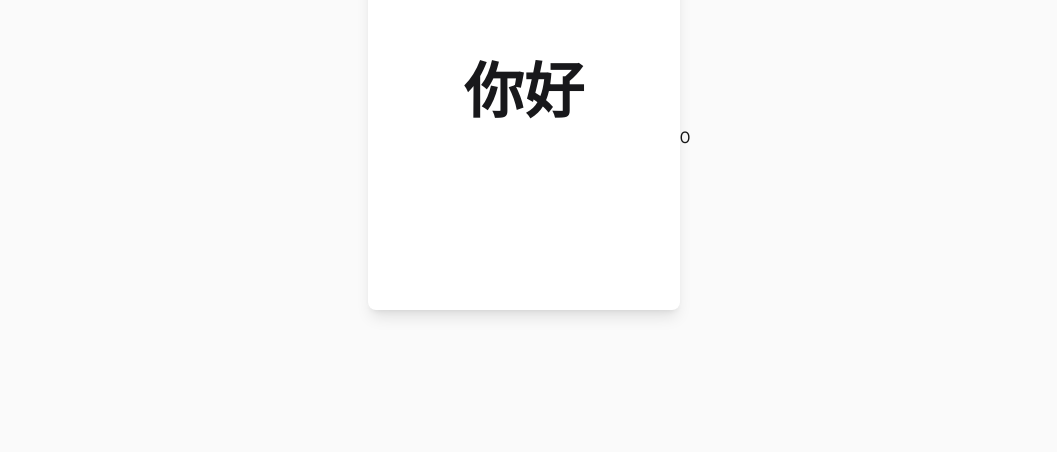
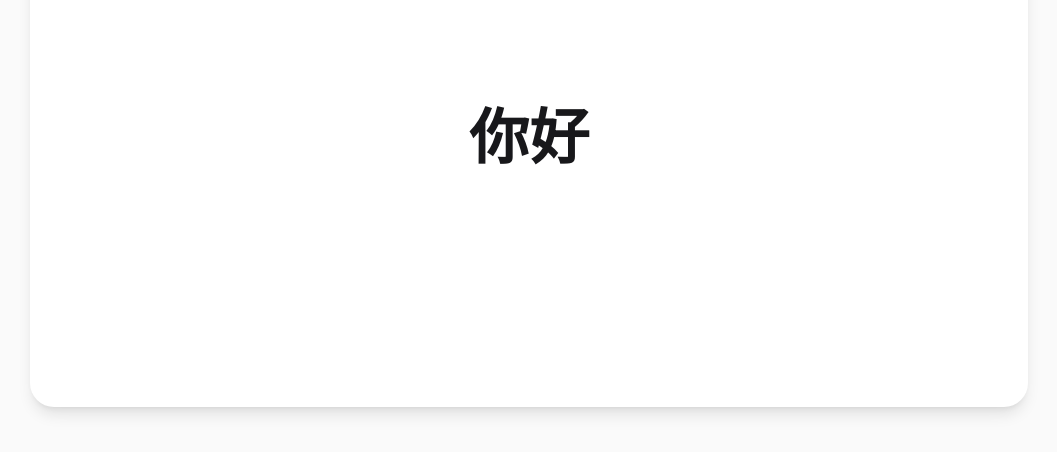
Before and after one commit to gianluca-venturini/chinese-flashcards, a Next.js app: page / in a window 1280 px wide. Shown: the part 262-714 px from the top of the page, without its empty margins (111-1168 px from the left). Built offline with nearby package versions, Linux system fonts and the light colour scheme.

Commit message:
Show up to three cards

```diff
--- a/src/app/page.tsx
+++ b/src/app/page.tsx
@@ -31,9 +31,8 @@ const words: Word[] = [
   },
 ];
 
-const SWIPE_THRESHOLD_X = 100;
-const MAX_SWIPE_OFFSET_X = 500;
-const ANIMATION_DURATION_MS = 500;
+const ANIMATION_DURATION_MS = 200;
+const MAX_WORDS_STACK = 3;
 
 export default function Home() {
   const [currentIndex, setCurrentIndex] = useState<number>(0);
@@ -41,8 +40,22 @@ export default function Home() {
   const [swipeOffset, setSwipeOffset] = useState<number>(0);
   const [isSwiping, setIsSwiping] = useState<boolean>(false);
   const [startX, setStartX] = useState<number>(0);
+  const [screenWidth, setScreenWidth] = useState<number>(800); // Default fallback value
 
-  const currentWord = useMemo(() => words[currentIndex % words.length], [currentIndex]);
+  const SWIPE_THRESHOLD_X = screenWidth / 6;
+  const MAX_SWIPE_OFFSET_X = screenWidth / 2;
+
+  useEffect(() => {
+    // Initialize screen width after mount to avoid hydration mismatch
+    // This setState call is intentional to sync with browser API after hydration
+    setScreenWidth(window.innerWidth); // eslint-disable-line
+
+    const handleResize = () => setScreenWidth(window.innerWidth);
+    window.addEventListener('resize', handleResize);
+    return () => window.removeEventListener('resize', handleResize);
+  }, []);
+
+  const nextWords = useMemo(() => words.slice(currentIndex, currentIndex + MAX_WORDS_STACK), [currentIndex]);
 
   const handleSwipeStart = useCallback((clientX: number) => {
     setStartX(clientX);
@@ -73,7 +86,7 @@ export default function Home() {
     if (!isSwiping) return;
     setIsSwiping(false);
 
-    if (swipeOffset === 0) {
+    if (Math.abs(swipeOffset) < 5) {
       debouncedFlipRevealed();
     }
 
@@ -88,31 +101,55 @@ export default function Home() {
     } else {
       setSwipeOffset(0);
     }
-  }, [isSwiping, swipeOffset, debouncedFlipRevealed]);
+  }, [isSwiping, swipeOffset, debouncedFlipRevealed, SWIPE_THRESHOLD_X, MAX_SWIPE_OFFSET_X]);
+
+  const handleMouseLeave = useCallback(() => {
+    if (isSwiping) {
+      setIsSwiping(false);
+      setSwipeOffset(0);
+    }
+  }, [isSwiping]);
 
   return (
     <div className="flex h-screen w-screen select-none items-center justify-center overflow-hidden bg-zinc-50 p-4 font-sans dark:bg-black">
+      <div className="relative flex-1 h-full" style={{ maxWidth: '80%', maxHeight: '70%' }}>
+        {nextWords.map((currentWord, index) => {
+          const isTopCard = index === 0;
+          const scale = 1 - (index * 0.05);
+          const translateY = -(index * 10);
+
+          return (
             <div
-        key={currentIndex}
-        onMouseDown={(e) => handleSwipeStart(e.clientX)}
-        onMouseMove={(e) => handleSwipeMove(e.clientX)}
-        onMouseUp={handleSwipeEnd}
-        onTouchStart={(e) => handleSwipeStart(e.touches[0].clientX)}
-        onTouchMove={(e) => handleSwipeMove(e.touches[0].clientX)}
-        onTouchEnd={handleSwipeEnd}
-        className="flex cursor-pointer flex-col items-center justify-center rounded-lg bg-white p-12 shadow-lg transition-all hover:shadow-xl sm:p-24 dark:bg-zinc-900"
+              key={currentIndex + index}
+              onMouseDown={isTopCard ? (e) => handleSwipeStart(e.clientX) : undefined}
+              onMouseMove={isTopCard ? (e) => handleSwipeMove(e.clientX) : undefined}
+              onMouseUp={isTopCard ? handleSwipeEnd : undefined}
+              onMouseLeave={isTopCard ? handleMouseLeave : undefined}
+              onTouchStart={isTopCard ? (e) => handleSwipeStart(e.touches[0].clientX) : undefined}
+              onTouchMove={isTopCard ? (e) => handleSwipeMove(e.touches[0].clientX) : undefined}
+              onTouchEnd={isTopCard ? handleSwipeEnd : undefined}
+              className="absolute left-0 top-0 flex w-full h-full cursor-pointer flex-col items-center justify-center rounded-3xl bg-white p-12 shadow-lg transition-all hover:shadow-xl sm:p-24 dark:bg-zinc-900"
               style={{
-          transform: `translateX(${swipeOffset}px) rotate(${swipeOffset * 0.05}deg)`,
-          transition: isSwiping ? "none" : `transform ${ANIMATION_DURATION_MS}ms ease-out, opacity ${ANIMATION_DURATION_MS}ms ease-out`,
-          opacity: Math.abs(swipeOffset) < SWIPE_THRESHOLD_X ? 1 : 1-(Math.abs(swipeOffset)- SWIPE_THRESHOLD_X)/(MAX_SWIPE_OFFSET_X-SWIPE_THRESHOLD_X),
+                zIndex: MAX_WORDS_STACK - index,
+                transform: isTopCard
+                  ? `translateX(${swipeOffset}px) rotate(${swipeOffset * 0.05}deg)`
+                  : `translateY(${translateY}px) scale(${scale})`,
+                transition: isSwiping && isTopCard ? "none" : `transform ${ANIMATION_DURATION_MS}ms ease-out, opacity ${ANIMATION_DURATION_MS}ms ease-out`,
+                opacity: isTopCard && Math.abs(swipeOffset) < SWIPE_THRESHOLD_X
+                  ? 1
+                  : isTopCard
+                  ? 1-(Math.abs(swipeOffset)- SWIPE_THRESHOLD_X)/(MAX_SWIPE_OFFSET_X-SWIPE_THRESHOLD_X)
+                  : 1,
+                pointerEvents: isTopCard ? 'auto' : 'none',
               }}
             >
+              <div className="relative flex flex-col items-center">
                 <h1 className="text-5xl font-bold text-zinc-900 sm:text-6xl dark:text-white">
                   {currentWord.chinese}
                 </h1>
                 <div
-          className={`mt-4 flex flex-col items-center gap-2 text-center transition-opacity duration-75 sm:mt-6 ${
-            isRevealed ? "opacity-100" : "opacity-0"
+                  className={`absolute top-full mt-4 flex flex-col items-center gap-2 text-center transition-opacity duration-75 sm:mt-6 ${
+                    isTopCard && isRevealed ? "opacity-100" : "opacity-0"
                   }`}
                 >
                   <p className="text-xl text-zinc-600 sm:text-2xl dark:text-zinc-400">
@@ -123,7 +160,10 @@ export default function Home() {
                   </p>
                 </div>
               </div>
-      {swipeOffset}
+            </div>
+          );
+        })}
+      </div>
     </div>
   );
 }
```
Lines whose indentation alone changed are shown as unchanged.
